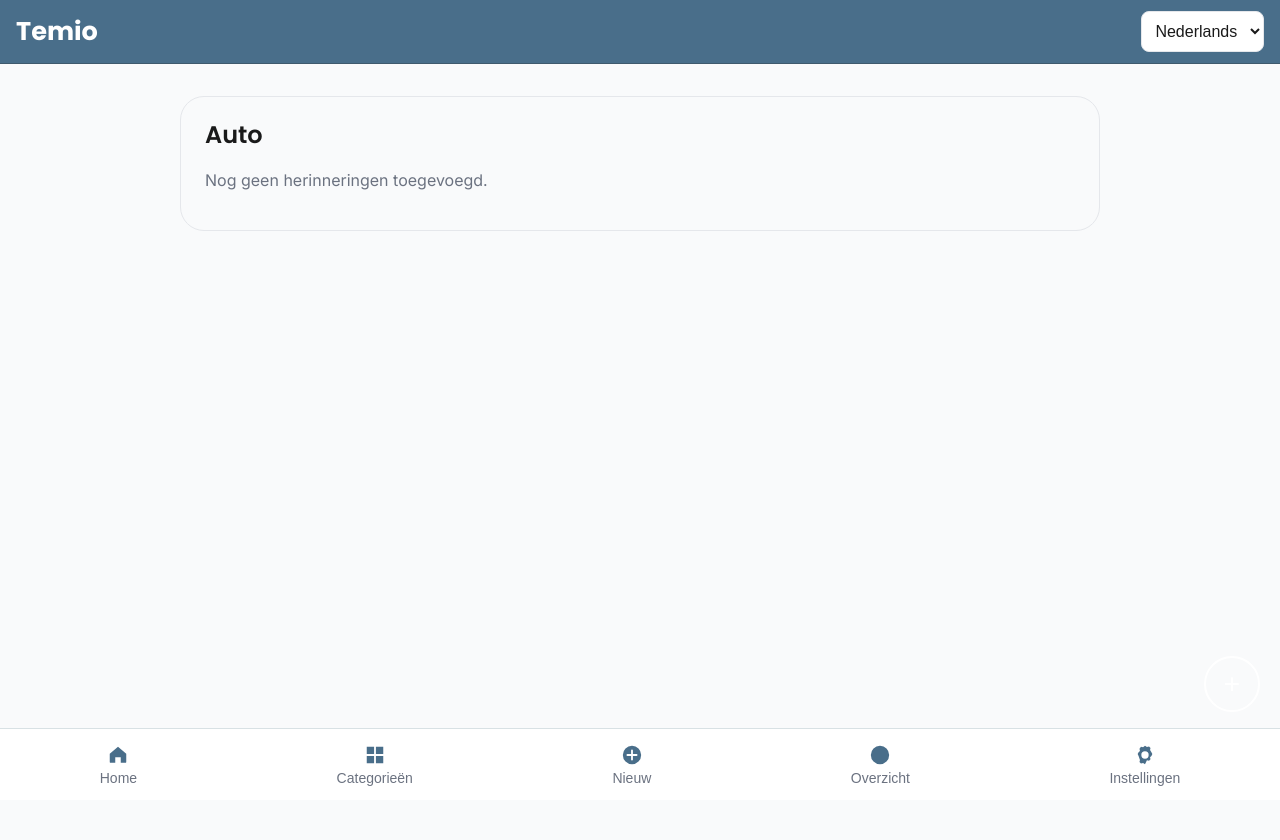
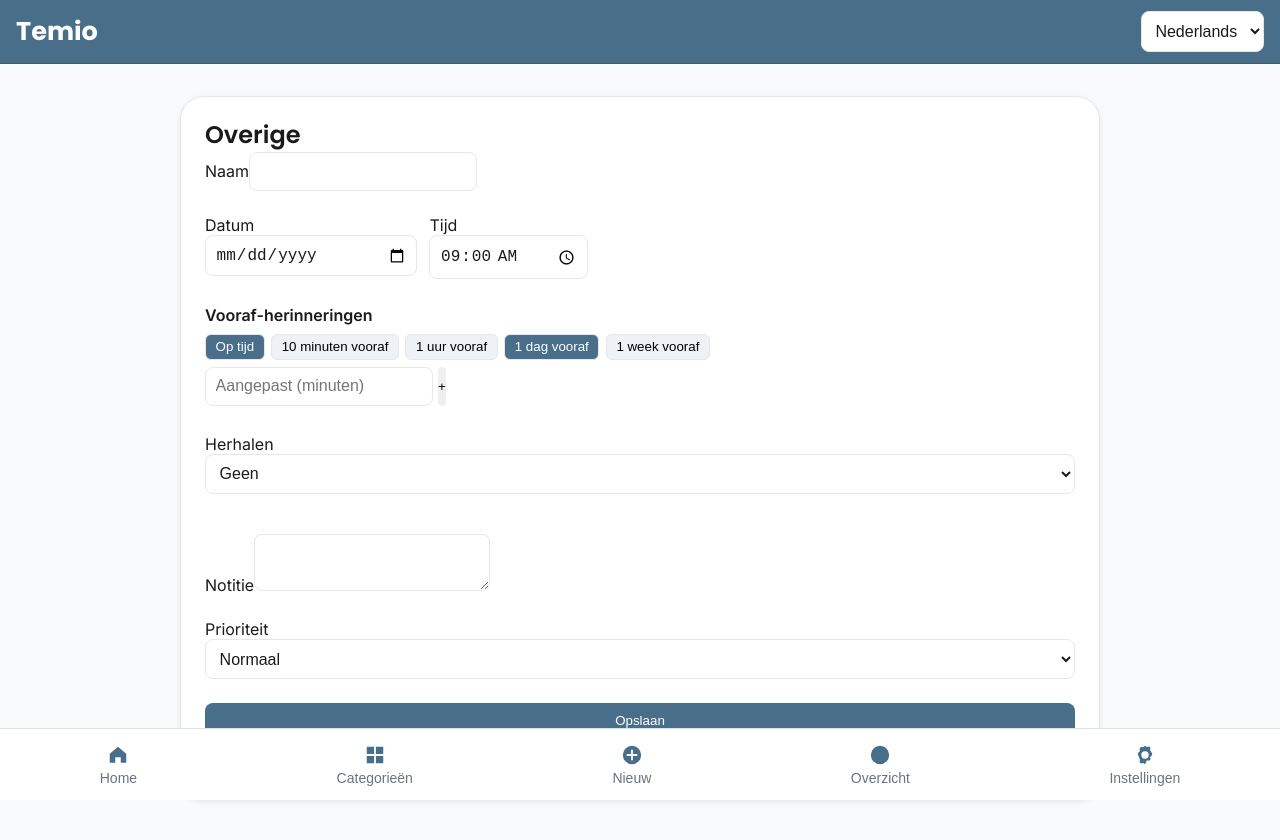
Before and after one commit to harrolds/temio, a React (Vite) app: page /auto in a window 1280 px wide. Shown: the top 840 px of the page. Before the commit the page ends 800 px from the top, so only its background shows below. Built offline with nearby package versions, Linux system fonts and the light colour scheme.

Commit message:
Update index.jsx

```diff
--- a/src/pages/Auto/index.jsx
+++ b/src/pages/Auto/index.jsx
@@ -1,5 +1,4 @@
-import React, { useEffect, useRef, useState } from "react";
-import { createPortal } from "react-dom";
+import React, { useState, useEffect } from "react";
 import SectionCard from "@/components/common/SectionCard";
 import { useTranslation } from "react-i18next";
 import { v4 as uuidv4 } from "uuid";
@@ -12,47 +11,15 @@ import usePersistentList from "@/hooks/usePersistentList";
 import DateTimeRow from "@/components/common/DateTimeRow";
 import ReminderOffsets from "@/components/common/ReminderOffsets";
 import RepeatPicker from "@/components/common/RepeatPicker";
-import "./auto.css";
 
-function BodyPortal({ children }) {
-  return createPortal(children, document.body);
-}
+/**
+ * Diversen pagina – volledig i18n-compatibel
+ */
+export default function Diversen() {
+  const { t } = useTranslation();
+  const formName = "diversen";
 
-export default function Auto() {
-  const { t } = useTranslation();
-  const storageKey = "rr_reminders_auto";
-  const { items, addItem, removeItem, updateItem } = usePersistentList(storageKey, []);
-
-  // Form state
   const [draft, setDraft] = useState({
-    id: "",
-    naam: "",
-    datum: "",
-    tijd: "09:00",
-    beschrijving: "",
-    offsets: [0, 1440],
-    repeat: "none",
-    repeatEnd: "",
-    prioriteit: "normaal",
-  });
-  const [showForm, setShowForm] = useState(false);
-  const [editId, setEditId] = useState(null);
-  const firstFieldRef = useRef(null);
-
-  useEffect(() => {
-    requestPermission();
-  }, []);
-
-  useEffect(() => {
-    if (showForm && firstFieldRef.current) {
-      // focus het eerste veld bij openen
-      firstFieldRef.current.focus();
-    }
-  }, [showForm]);
-
-  const resetDraft = () =>
-    setDraft({
-      id: "",
     naam: "",
     datum: "",
     tijd: "09:00",
@@ -63,135 +30,68 @@ export default function Auto() {
     prioriteit: "normaal",
   });
 
-  const handleOpenCreate = () => {
-    resetDraft();
-    setEditId(null);
-    setShowForm(true);
-  };
+  const { items, addItem, removeItem, updateItem } =
+    usePersistentList(`rr_reminders_${formName}`);
+  const [editId, setEditId] = useState(null);
 
-  const handleEdit = (item) => {
-    setDraft({ ...item });
-    setEditId(item.id);
-    setShowForm(true);
-  };
-
-  const handleDelete = (id) => {
-    const idx = items.findIndex((x) => x.id === id);
-    if (idx > -1) {
-      removeItem(idx);
-      toastReminder(t("auto.toast.deleted") || "Herinnering verwijderd.");
-    }
-  };
+  useEffect(() => {
+    requestPermission();
+  }, []);
 
   const handleSubmit = (e) => {
     e.preventDefault();
     if (!draft.naam || !draft.datum) {
-      toastReminder(t("auto.validation.missingFields") || "Vul alle verplichte velden in.");
+      toastReminder(t(`${formName}.validation.missingFields`));
       return;
     }
-    const dt = new Date(`${draft.datum}T${draft.tijd}`);
-    if (isNaN(dt.getTime()) || dt < new Date()) {
-      toastReminder(t("auto.validation.datePast") || "Datum/tijd mag niet in het verleden liggen.");
+    const selectedDate = new Date(`${draft.datum}T${draft.tijd}`);
+    if (selectedDate < new Date()) {
+      toastReminder(t(`${formName}.validation.datePast`));
       return;
     }
 
+    const newItem = { ...draft, id: editId || uuidv4() };
     if (editId) {
-      const idx = items.findIndex((x) => x.id === editId);
-      if (idx > -1) {
-        updateItem(idx, { ...draft, id: editId });
-        toastReminder(t("auto.toast.updated") || "Herinnering bijgewerkt.");
-      }
+      updateItem(editId, newItem);
+      setEditId(null);
+      toastReminder(t(`${formName}.toast.updated`));
     } else {
-      const newItem = { ...draft, id: uuidv4() };
       addItem(newItem);
       scheduleReminder(newItem);
-      toastReminder(t("auto.toast.created") || "Herinnering toegevoegd.");
+      toastReminder(t(`${formName}.toast.created`));
     }
 
-    setShowForm(false);
-    setEditId(null);
-    resetDraft();
+    setDraft({
+      naam: "",
+      datum: "",
+      tijd: "09:00",
+      beschrijving: "",
+      offsets: [0, 1440],
+      repeat: "none",
+      repeatEnd: "",
+      prioriteit: "normaal",
+    });
   };
 
-  // Overlay sluiten bij Escape
-  useEffect(() => {
-    if (!showForm) return;
-    const onKey = (ev) => ev.key === "Escape" && setShowForm(false);
-    window.addEventListener("keydown", onKey);
-    return () => window.removeEventListener("keydown", onKey);
-  }, [showForm]);
+  const handleEdit = (item) => {
+    setDraft(item);
+    setEditId(item.id);
+  };
+
+  const handleDelete = (id) => {
+    removeItem(id);
+    toastReminder(t(`${formName}.toast.deleted`));
+  };
 
   return (
-    <div className="page-auto">
-      <SectionCard title={t("pages.auto.title", "Auto")}>
-        {/* Lijst */}
-        <div className="reminder-grid">
-          {items.length === 0 ? (
-            <p className="text-muted">
-              {t("auto.noReminders") || "Nog geen herinneringen toegevoegd."}
-            </p>
-          ) : (
-            items.map((item) => (
-              <div key={item.id} className="reminder-card">
-                <div className="reminder-header">
-                  <strong className="reminder-name">{item.naam}</strong>
-                  <p className="reminder-date">
-                    {item.datum} • {item.tijd}
-                  </p>
-                </div>
-                {item.beschrijving && (
-                  <p className="text-muted small">{item.beschrijving}</p>
-                )}
-                <p className="small meta">
-                  {item.offsets?.includes(1440) ? t("auto.meta.dayBefore", { defaultValue: "1 dag vooraf" }) : ""}
-                  {item.repeat !== "none" ? ` • ${t("repeat." + item.repeat) || item.repeat}` : ""}
-                  {item.prioriteit === "hoog" ? " • ⚠️" : ""}
-                </p>
-                <div className="card-actions">
-                  <button type="button" className="btn-edit" onClick={() => handleEdit(item)}>
-                    {t("auto.buttons.bewerken") || "Bewerken"}
-                  </button>
-                  <button type="button" className="btn-delete" onClick={() => handleDelete(item.id)}>
-                    {t("auto.buttons.verwijderen") || "Verwijderen"}
-                  </button>
-                </div>
-              </div>
-            ))
-          )}
-        </div>
-      </SectionCard>
-
-      {/* FAB als portal buiten <main>/<section> zodat z-index/overflow geen rol speelt */}
-      <BodyPortal>
-        <button
-          className="fab"
-          aria-label={t("auto.buttons.nieuw", "Nieuwe herinnering")}
-          onClick={handleOpenCreate}
-          type="button"
-        >
-          +
-        </button>
-      </BodyPortal>
-
-      {/* Overlay + formulier via portal, altijd boven alles */}
-      {showForm && (
-        <BodyPortal>
-          <div className="form-overlay" role="dialog" aria-modal="true" onClick={() => setShowForm(false)}>
-            <form className="form-card" onClick={(e) => e.stopPropagation()} onSubmit={handleSubmit}>
-              <h2>
-                {editId
-                  ? t("auto.buttons.bijwerken") || "Herinnering bijwerken"
-                  : t("auto.buttons.nieuw") || "Nieuwe herinnering"}
-              </h2>
-
+    <SectionCard title={t("pages.diversen.title")}>
+      <form onSubmit={handleSubmit} className="reminder-form">
         <label>
-                {t("auto.fields.naam") || "Naam"}
+          {t("fields.naam")}
           <input
-                  ref={firstFieldRef}
             type="text"
             value={draft.naam}
             onChange={(e) => setDraft({ ...draft, naam: e.target.value })}
-                  placeholder={t("auto.placeholders.naam") || "Bijv. APK keuring"}
             required
           />
         </label>
@@ -199,7 +99,7 @@ export default function Auto() {
         <DateTimeRow
           date={draft.datum}
           time={draft.tijd}
-                onChange={(d, t) => setDraft({ ...draft, datum: d, tijd: t })}
+          onChange={(d, tVal) => setDraft({ ...draft, datum: d, tijd: tVal })}
         />
 
         <ReminderOffsets
@@ -214,38 +114,56 @@ export default function Auto() {
         />
 
         <label>
-                {t("auto.fields.beschrijving") || "Notitie"}
+          {t("fields.beschrijving")}
           <textarea
             value={draft.beschrijving}
             onChange={(e) => setDraft({ ...draft, beschrijving: e.target.value })}
-                  placeholder={t("auto.placeholders.beschrijving") || "Optionele notitie"}
           />
         </label>
 
         <label>
-                {t("auto.fields.prioriteit") || "Prioriteit"}
+          {t("fields.prioriteit")}
           <select
             value={draft.prioriteit}
-                  onChange={(e) => setDraft({ ...draft, prioriteit: e.target.value })}
+            onChange={(e) =>
+              setDraft({ ...draft, prioriteit: e.target.value })
+            }
           >
-                  <option value="laag">{t("auto.priority.low") || "Laag"}</option>
-                  <option value="normaal">{t("auto.priority.normal") || "Normaal"}</option>
-                  <option value="hoog">{t("auto.priority.high") || "Hoog"}</option>
+            <option value="laag">{t("priority.low")}</option>
+            <option value="normaal">{t("priority.normal")}</option>
+            <option value="hoog">{t("priority.high")}</option>
           </select>
         </label>
 
-              <div className="form-buttons">
-                <button type="button" className="btn-secondary" onClick={() => setShowForm(false)}>
-                  {t("auto.buttons.annuleren") || "Annuleren"}
+        <button type="submit" className="btn-primary">
+          {editId ? t("buttons.bijwerken") : t("buttons.opslaan")}
         </button>
-                <button type="submit" className="btn-primary">
-                  {t("auto.buttons.opslaan") || "Opslaan"}
+      </form>
+
+      <div className="card-list mt-3">
+        {items.length === 0 && (
+          <p className="text-muted">{t(`${formName}.noReminders`)}</p>
+        )}
+        {items.map((item) => (
+          <div key={item.id} className="card-item">
+            <strong>{item.naam}</strong>
+            <p>
+              {item.datum} {item.tijd}
+            </p>
+            {item.beschrijving && (
+              <p className="text-muted">{item.beschrijving}</p>
+            )}
+            <div className="mt-2">
+              <button type="button" onClick={() => handleEdit(item)}>
+                {t("buttons.bewerken")}
+              </button>
+              <button type="button" onClick={() => handleDelete(item.id)}>
+                {t("buttons.verwijderen")}
               </button>
             </div>
-            </form>
           </div>
-        </BodyPortal>
-      )}
+        ))}
       </div>
+    </SectionCard>
   );
 }
```
Lines whose indentation alone changed are shown as unchanged.
